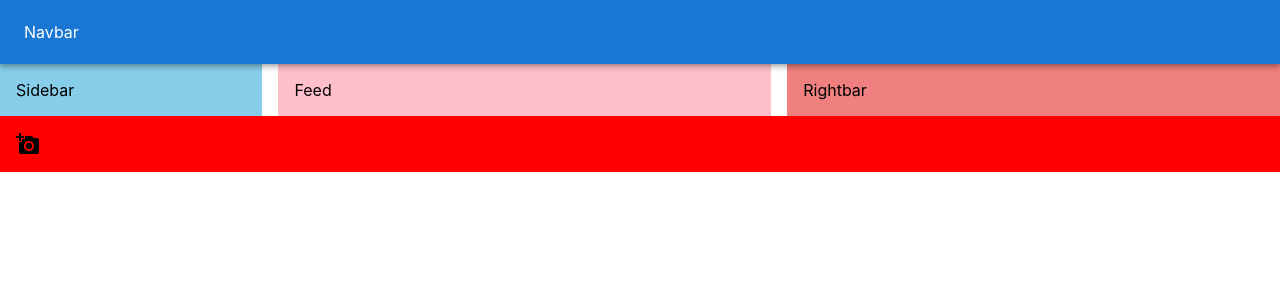
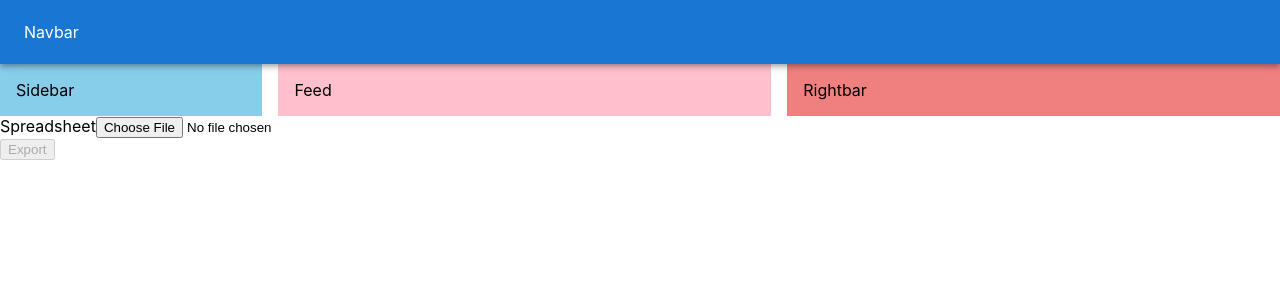
Before and after one commit to capmationdiego/toolbox, a Next.js app: page /inicio in a window 1280 px wide. Shown: the top 300 px of the page. Built offline with nearby package versions, Linux system fonts and the light colour scheme.

Commit message:
import and export excel

```diff
--- a/components/Form.jsx
+++ b/components/Form.jsx
@@ -4,67 +4,213 @@ import RefreshIcon from "@mui/icons-material/Refresh";
 import AddAPhotoIcon from '@mui/icons-material/AddAPhoto';
 import * as XLSX from 'xlsx';
 
-const Form = () => {
-    return (
-        <Stack flex={2} sx={{ backgroundColor: "red", padding: 2 }}>
-            <div>
-                <label htmlFor="camera-image">
-                    <input
-                        accept="file"
-                        id="camera-image"
-                        type="file"
-                        capture="camera"
-                        multiple="multiple"
-                        style={{ display: "none" }}
-                        onChange={readUploadFile}
+export default class Form extends React.Component {
+constructor(props) {
+    super(props);
+    this.state = {
+      data: [] /* Array of Arrays e.g. [["a","b"],[1,2]] */,
+      cols: [] /* Array of column objects e.g. { name: "C", K: 2 } */
+    };
+    this.handleFile = this.handleFile.bind(this);
+    this.exportFile = this.exportFile.bind(this);
+  }
+  handleFile(file /*:File*/) {
+    /* Boilerplate to set up FileReader */
+    const reader = new FileReader();
+    const rABS = !!reader.readAsBinaryString;
+    reader.onload = e => {
+      /* Parse data */
+      const bstr = e.target.result;
+      const wb = XLSX.read(bstr, { type: rABS ? "binary" : "array" });
+      /* Get first worksheet */
+      const wsname = wb.SheetNames[0];
+      const ws = wb.Sheets[wsname];
+      console.log(rABS, wb);
+      /* Convert array of arrays */
+      const data = XLSX.utils.sheet_to_json(ws, { header: 1 });
 
-                    />
-                    <Stack spacing={1} direction="row">
+      const newdata= ["poNum", "poDate", "buyer", "vendor", "requestDate", "requestNote", "inventoryCostBalance"]
 
-                       <AddAPhotoIcon />
-                    </Stack>
-                </label>
-            </div>
-        </Stack>
-    )
+      data[0]= newdata;
+
+      console.log(data);
 
 
+      /* Update state */
+      this.setState({ data: data, cols: make_cols(ws["!ref"]) });
+    };
+    if (rABS) reader.readAsBinaryString(file);
+    else reader.readAsArrayBuffer(file);
+  }
+  exportFile() {
+    /* convert state to workbook */
+    const ws = XLSX.utils.aoa_to_sheet(this.state.data);
+    const wb = XLSX.utils.book_new();
+    XLSX.utils.book_append_sheet(wb, ws, "SheetJS");
+    /* generate XLSX file and send to client */
+    XLSX.writeFile(wb, "sheetjs.xlsx");
+  }
+  render() {
+    return (
+      <DragDropFile handleFile={this.handleFile}>
+        <div className="row">
+          <div className="col-xs-12">
+            <DataInput handleFile={this.handleFile} />
+          </div>
+        </div>
+        <div className="row">
+          <div className="col-xs-12">
+            <button
+              disabled={!this.state.data.length}
+              className="btn btn-success"
+              onClick={this.exportFile}
+            >
+              Export
+            </button>
+          </div>
+        </div>
+        <div className="row">
+          <div className="col-xs-12">
+            <OutTable data={this.state.data} cols={this.state.cols} />
+          </div>
+        </div>
+      </DragDropFile>
+    );
+  }
 }
 
-const readUploadFile = (e) => {
-    e.preventDefault();
-    if (e.target.files) {
-        const reader = new FileReader();
-        reader.onload = (e) => {
+/* -------------------------------------------------------------------------- */
 
-
-            const data = e.target.result;
-            const workbook = XLSX.read(data, { type: "array" });
-            const sheetName = workbook.SheetNames[0];
-            const worksheet = workbook.Sheets[sheetName];
-            const json = XLSX.utils.sheet_to_json(worksheet);
-            console.log(json);
-
-            // const datas = XLSX.read(data, { type: 'buffer' });
-            // const finalObject = {};
-
-            // datas.SheetNames.forEach(sheetName => {
-            //     let rowObject = XLSX.utils.sheet_to_json(datas.Sheets[sheetName]);
-            //     finalObject[sheetName] = rowObject;
-            //     console.log(rowObject)
-            //   });
-
-            //   datas.SheetNames.forEach(sheetName => {
-            //     let rowObject = XLSX.utils.sheet_to_json(datas.Sheets[sheetName]);
-            //      finalObject[sheetName] = rowObject;
-            //      console.log(finalObject)
-            //   });
-
-        };
-        reader.readAsArrayBuffer(e.target.files[0]);
-
-
-    }
+/*
+  Simple HTML5 file drag-and-drop wrapper
+  usage: <DragDropFile handleFile={handleFile}>...</DragDropFile>
+    handleFile(file:File):void;
+*/
+class DragDropFile extends React.Component {
+  constructor(props) {
+    super(props);
+    this.onDrop = this.onDrop.bind(this);
+  }
+  suppress(evt) {
+    evt.stopPropagation();
+    evt.preventDefault();
+  }
+  onDrop(evt) {
+    evt.stopPropagation();
+    evt.preventDefault();
+    const files = evt.dataTransfer.files;
+    if (files && files[0]) this.props.handleFile(files[0]);
+  }
+  render() {
+    return (
+      <div
+        onDrop={this.onDrop}
+        onDragEnter={this.suppress}
+        onDragOver={this.suppress}
+      >
+        {this.props.children}
+      </div>
+    );
+  }
 }
 
-export default Form
+/*
+  Simple HTML5 file input wrapper
+  usage: <DataInput handleFile={callback} />
+    handleFile(file:File):void;
+*/
+class DataInput extends React.Component {
+  constructor(props) {
+    super(props);
+    this.handleChange = this.handleChange.bind(this);
+  }
+  handleChange(e) {
+    const files = e.target.files;
+    if (files && files[0]) this.props.handleFile(files[0]);
+  }
+  render() {
+    return (
+      <form className="form-inline">
+        <div className="form-group">
+          <label htmlFor="file">Spreadsheet</label>
+          <input
+            type="file"
+            className="form-control"
+            id="file"
+            accept={SheetJSFT}
+            onChange={this.handleChange}
+          />
+        </div>
+      </form>
+    );
+  }
+}
+
+/*
+  Simple HTML Table
+  usage: <OutTable data={data} cols={cols} />
+    data:Array<Array<any> >;
+    cols:Array<{name:string, key:number|string}>;
+*/
+class OutTable extends React.Component {
+  render() {
+    return (
+      <div className="table-responsive">
+        <table className="table table-striped">
+          <thead>
+            <tr>
+              {this.props.cols.map(c => (
+                <th key={c.key}>{c.name}</th>
+              ))}
+            </tr>
+          </thead>
+          <tbody>
+            {this.props.data.map((r, i) => (
+              <tr key={i}>
+                {this.props.cols.map(c => (
+                  <td key={c.key}>{r[c.key]}</td>
+                ))}
+              </tr>
+            ))}
+          </tbody>
+        </table>
+      </div>
+    );
+  }
+}
+
+/* list of supported file types */
+const SheetJSFT = [
+  "xlsx",
+  "xlsb",
+  "xlsm",
+  "xls",
+  "xml",
+  "csv",
+  "txt",
+  "ods",
+  "fods",
+  "uos",
+  "sylk",
+  "dif",
+  "dbf",
+  "prn",
+  "qpw",
+  "123",
+  "wb*",
+  "wq*",
+  "html",
+  "htm"
+]
+  .map(function(x) {
+    return "." + x;
+  })
+  .join(",");
+
+/* generate an array of column objects */
+const make_cols = refstr => {
+  let o = [],
+    C = XLSX.utils.decode_range(refstr).e.c + 1;
+  for (var i = 1; i < C; ++i) o[i] = { name: i, key: i };
+  return o;
+};
```
